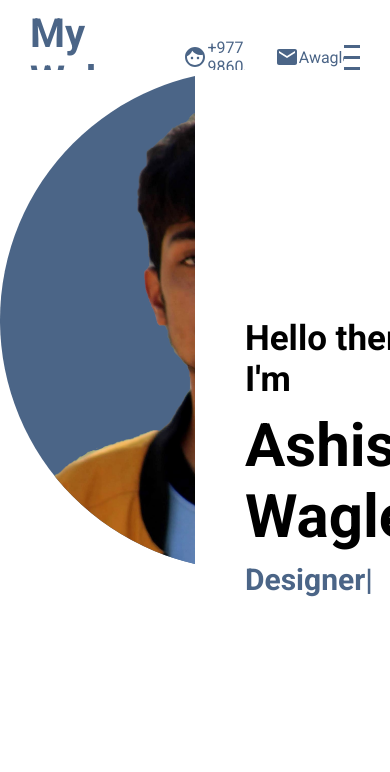
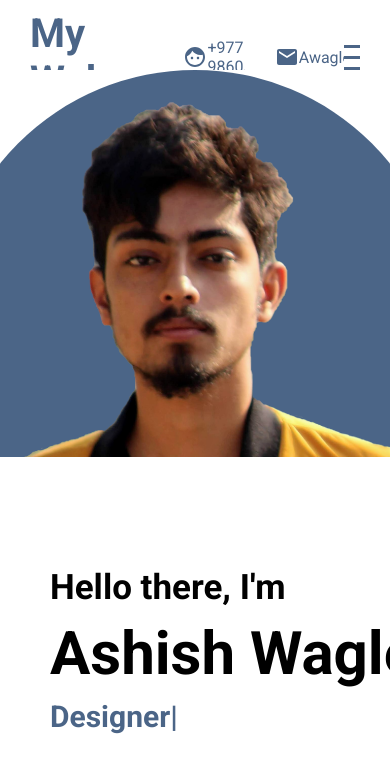
Before and after one commit to ash-ys/reactportfolio, a React (Create React App) app: page / in a window 390 px wide. Shown: the top 772 px of the page. Built offline with nearby package versions, Linux system fonts and the light colour scheme.

Commit message:
responsive intro

```diff
--- a/src/components/intro/intro.scss
+++ b/src/components/intro/intro.scss
@@ -1,6 +1,11 @@
+@import "../../global.scss";
 .intro {
   background-color: white;
   display: flex;
+  @include mobile {
+    flex-direction: column;
+    align-items: center;
+  }
 
   .left {
     flex: 0.5;
--- a/src/global.scss
+++ b/src/global.scss
@@ -1 +1,8 @@
 $mainColor: #4b6587;
+
+$width: 768px;
+@mixin mobile {
+    @media (max-width: #{$width}){
+        @content
+    }
+}
```
